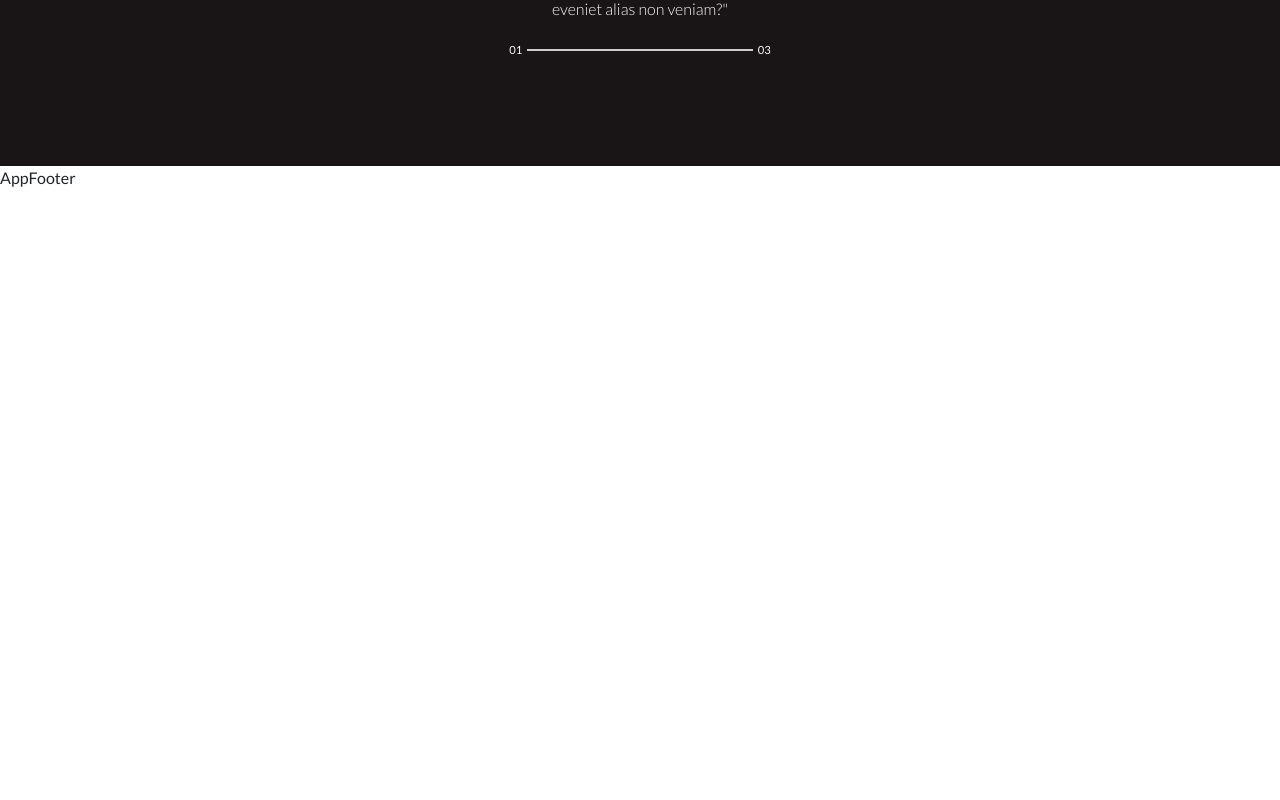
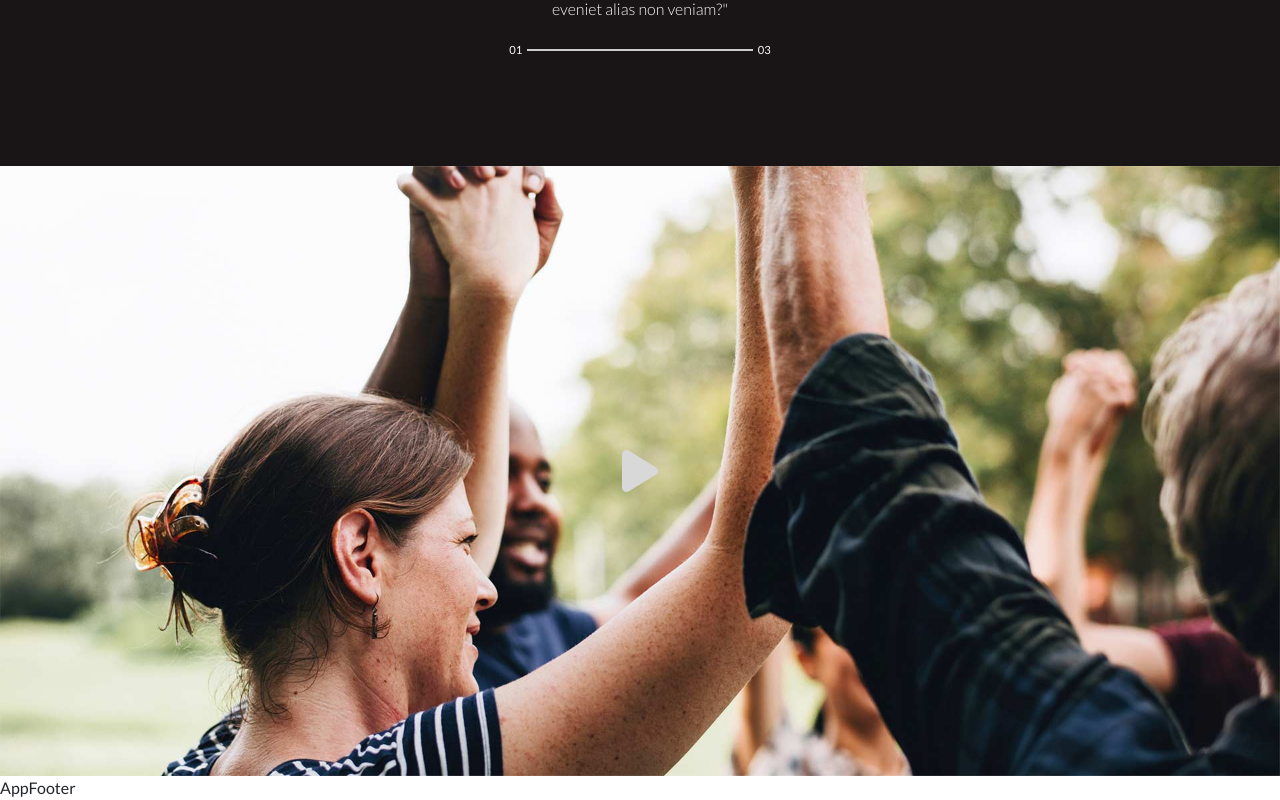
Before and after one commit to Roberto-Larivera/proj-html-vuejs, a Vue app: page / in a window 1280 px wide. Shown: the part 4131-4931 px from the top of the page. Before the commit the page ends 4321 px from the top, so only its background shows below. Built offline with nearby package versions, Linux system fonts and the light colour scheme.

Commit message:
Creato MainSectionVideo

```diff
--- a/src/components/Main/AppMain.vue
+++ b/src/components/Main/AppMain.vue
@@ -5,6 +5,7 @@ import MainSectionEvents from './MainSectionEvents.vue'
 import MainSectionCreativeLeader from './MainSectionCreativeLeader.vue'
 import MainSectionLatestNews from './MainSectionLatestNews.vue'
 import MainSectionTestimonials from './MainSectionTestimonials.vue'
+import MainSectionVideo from './MainSectionVideo.vue'
 export default {
   name: 'AppMain',
   components: {
@@ -14,6 +15,7 @@ export default {
     MainSectionCreativeLeader,
     MainSectionLatestNews,
     MainSectionTestimonials,
+    MainSectionVideo,
   },
   data() {
     return {
@@ -49,6 +51,10 @@ export default {
     <section id="section-testimonials">
       <MainSectionTestimonials />
     </section>
+
+    <section id="section-video">
+      <MainSectionVideo />
+    </section>
   </main>
 </template>
 
--- a/src/components/Main/MainSectionLatestNews.vue
+++ b/src/components/Main/MainSectionLatestNews.vue
@@ -111,6 +111,7 @@ export default {
   height: 500px;
   left: 0;
   top: -20%;
+  pointer-events: none;
 }
 .btn {
   @include btn-carousel-default;
--- /dev/null
+++ b/src/components/Main/MainSectionVideo.vue
@@ -0,0 +1,45 @@
+<script>
+export default {
+  name: 'AppTemplate',
+  data() {
+    return {
+
+    }
+  }
+
+}
+</script>
+
+<template>
+  <div class="bg_plug w-100">
+
+    <div class="w-100 position-relative">
+
+      <img class="w-100" src="../../assets/img/h1-img-04.jpg" alt="">
+
+      <span class="position-absolute top-50 start-50 translate-middle">
+        <button class="btn rounded-circle">
+        <span class="d-flex align-items-center justify-content-center">
+          <font-awesome-icon icon="fa-solid fa-play" />
+        </span>
+      </button>
+      </span>
+
+    </div>
+
+  </div>
+</template>
+
+<style lang="scss" scoped>
+.bg_plug {
+  .btn {
+    //@include btn-carousel-default;
+    color: $fill_color-2;
+    //width: 150px!important;
+    font-size: 3em;
+    width: 80px;
+    aspect-ratio: 1;
+
+  }
+}
+</style>
--- a/src/main.js
+++ b/src/main.js
@@ -16,9 +16,20 @@ import { faClock } from '@fortawesome/free-regular-svg-icons'
 import { faLocationDot } from '@fortawesome/free-solid-svg-icons'
 import { faTag } from '@fortawesome/free-solid-svg-icons'
 import { faUser } from '@fortawesome/free-regular-svg-icons'
+import { faPlay } from '@fortawesome/free-solid-svg-icons'
 
 /* add icons to the library */
-library.add(faArrowLeftLong,faArrowRightLong,faBars,faMagnifyingGlass,faClock,faLocationDot,faTag,faUser)
+library.add(
+    faArrowLeftLong,
+    faArrowRightLong,
+    faBars,
+    faMagnifyingGlass,
+    faClock,
+    faLocationDot,
+    faTag,
+    faUser,
+    faPlay
+    )
 
 
 createApp(App)
```
